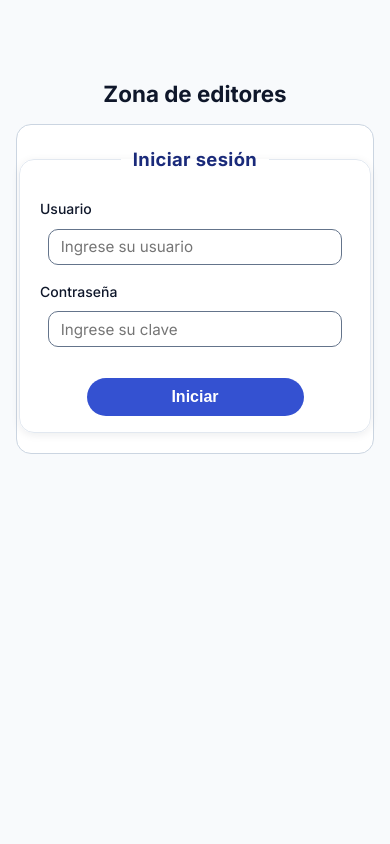
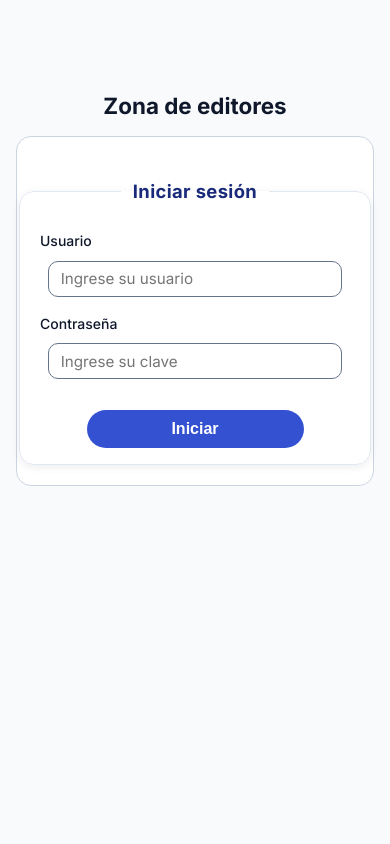
Before and after one commit to Jorge-is/maven-weeb, a PHP site: page /editor/index.php in a window 390 px wide. Run offline with PHP 8.4, Linux system fonts and the light colour scheme; some libraries are stand-ins or nearby versions.

Commit message:
fix(mobile): form visibility above header and page scroll with footer

```diff
--- a/css/form.css
+++ b/css/form.css
@@ -140,6 +140,7 @@
 @media (max-width: 1023px) {
     .formulario fieldset {
         padding: var(--space-4) var(--space-5);
+        margin-top: var(--space-10);
     }
 
     .submit-button {
--- a/css/header.css
+++ b/css/header.css
@@ -16,6 +16,8 @@ nav {
 main {
     margin-top: var(--space-16);
     flex: 1;
+    min-width: 0;
+    overflow-x: clip;
 }
 
 /* ── Inner layout (Flexbox) ─────────────────────────────────── */
@@ -262,4 +264,5 @@ main {
 @media (max-width: 1023px) {
     .nav-toggle { display: flex; }
     .nav-links  { display: none; }
+    main        { padding-top: var(--space-3); }
 }
```
